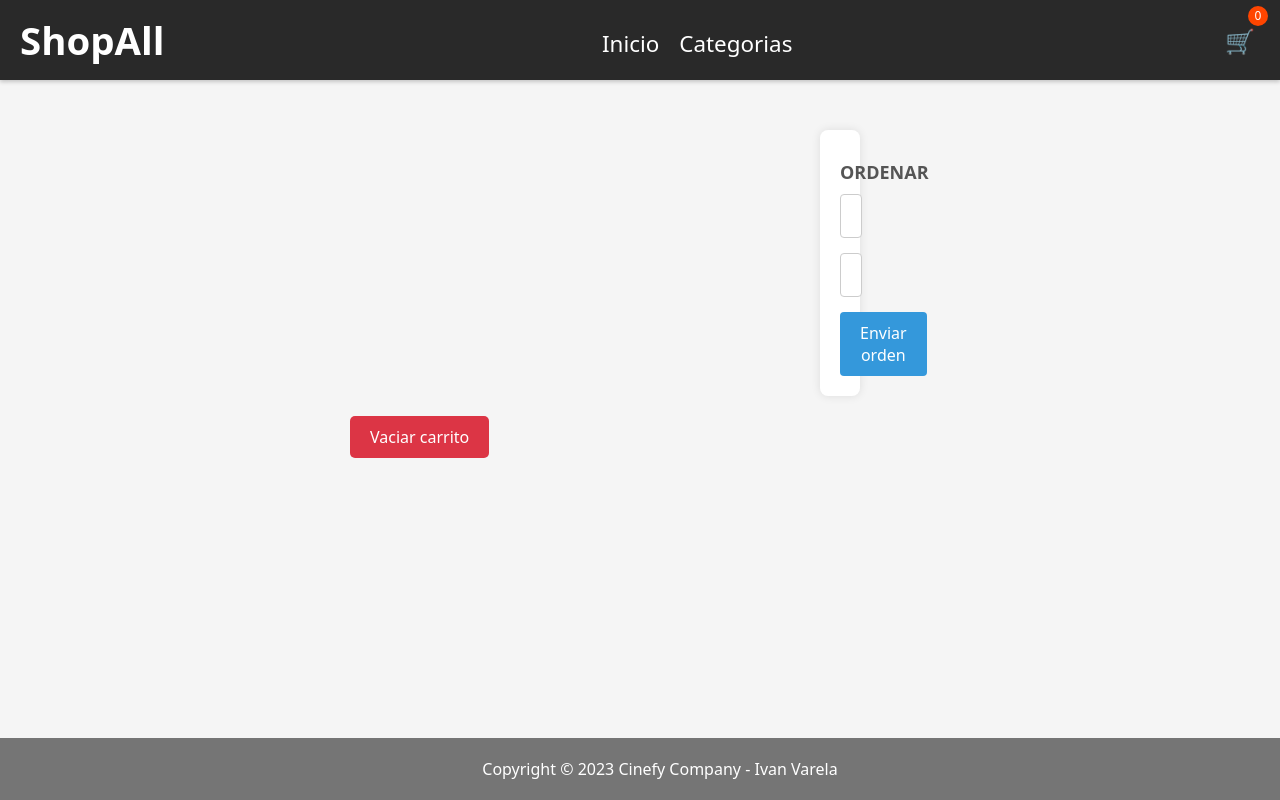
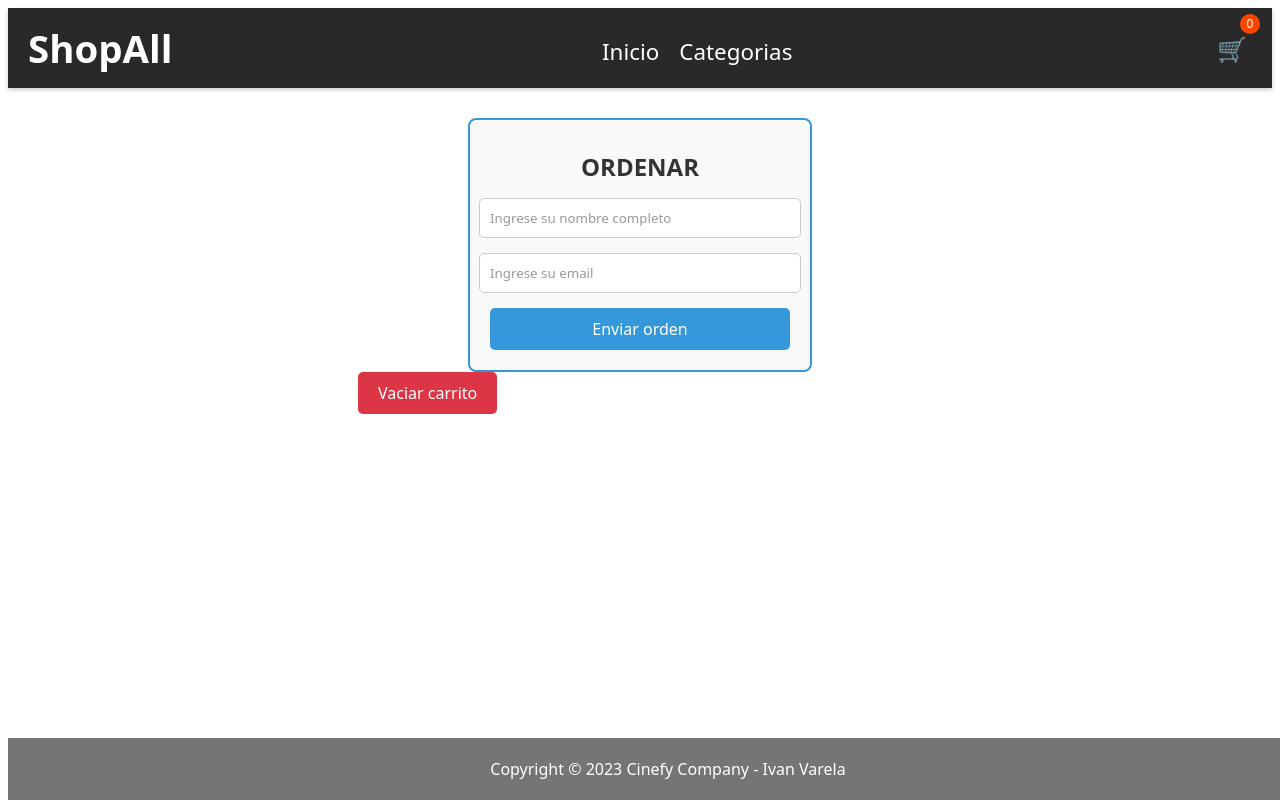
Before and after one commit to IvanVarela7/ShopAll, a React (Vite) app: page /cart in a window 1280 px wide. Built offline with nearby package versions, Linux system fonts and the light colour scheme.

Commit message:
se mejoro la visualizacion del componente Order

```diff
--- a/src/components/order_form/OrderForm.css
+++ b/src/components/order_form/OrderForm.css
@@ -1,50 +1,71 @@
-/* Estilos para la pantalla del carrito de compras */
-
-/* Estilos generales */
-body {
-  font-family: Arial, sans-serif;
-  margin: 0;
-  padding: 0;
-  background-color: #f5f5f5;
-
-}
+/* OrderForm.css */
 
 .order-form-container {
-  max-width: 100%;
-  padding: 20px;
-
+  display: flex;
+  flex-direction: column;
+  align-items: center;
+  margin-top: 20px;
+  font-family: Arial, sans-serif;
 }
 
 .order-form-order-form {
-  background-color: #fff;
+  display: flex;
+  flex-direction: column;
+  align-items: center;
+  width: 300px;
   padding: 20px;
+  border: 2px solid #3498db;
   border-radius: 8px;
-  box-shadow: 0 0 10px rgba(0, 0, 0, 0.1);
+  background-color: #f9f9f9;
+}
 
-  margin-left: 800px;
-  margin-right: 800px;
-
+.order-form-order-form p {
+  font-size: 24px;
+  font-weight: bold;
+  margin-bottom: 15px;
+  color: #333;
 }
 
 .order-form-form-input {
   width: 100%;
+  padding: 10px;
   margin-bottom: 15px;
-  padding: 10px;
-  font-size: 16px;
+  border-radius: 5px;
   border: 1px solid #ccc;
-  border-radius: 4px;
+}
+
+.order-form-form-input::placeholder {
+  color: #999;
 }
 
 .order-form-submit-button {
-  padding: 10px 20px;
+  width: 100%;
+  padding: 10px;
+  border: none;
+  border-radius: 5px;
+  background-color: #3498db;
+  color: white;
   font-size: 16px;
-  background-color: #3498db;
-  color: #fff;
-  border: none;
-  border-radius: 4px;
   cursor: pointer;
+  transition: background-color 0.3s ease;
 }
 
-.submit-button:hover {
+.order-form-submit-button:hover {
   background-color: #2980b9;
 }
+
+.order-error {
+  margin-top: 15px;
+  padding: 10px;
+  border-radius: 5px;
+  background-color: #e74c3c;
+  color: white;
+}
+
+.order-success {
+  margin-top: 15px;
+  padding: 10px;
+  border-radius: 5px;
+  background-color: #2ecc71;
+  color: white;
+}
```
